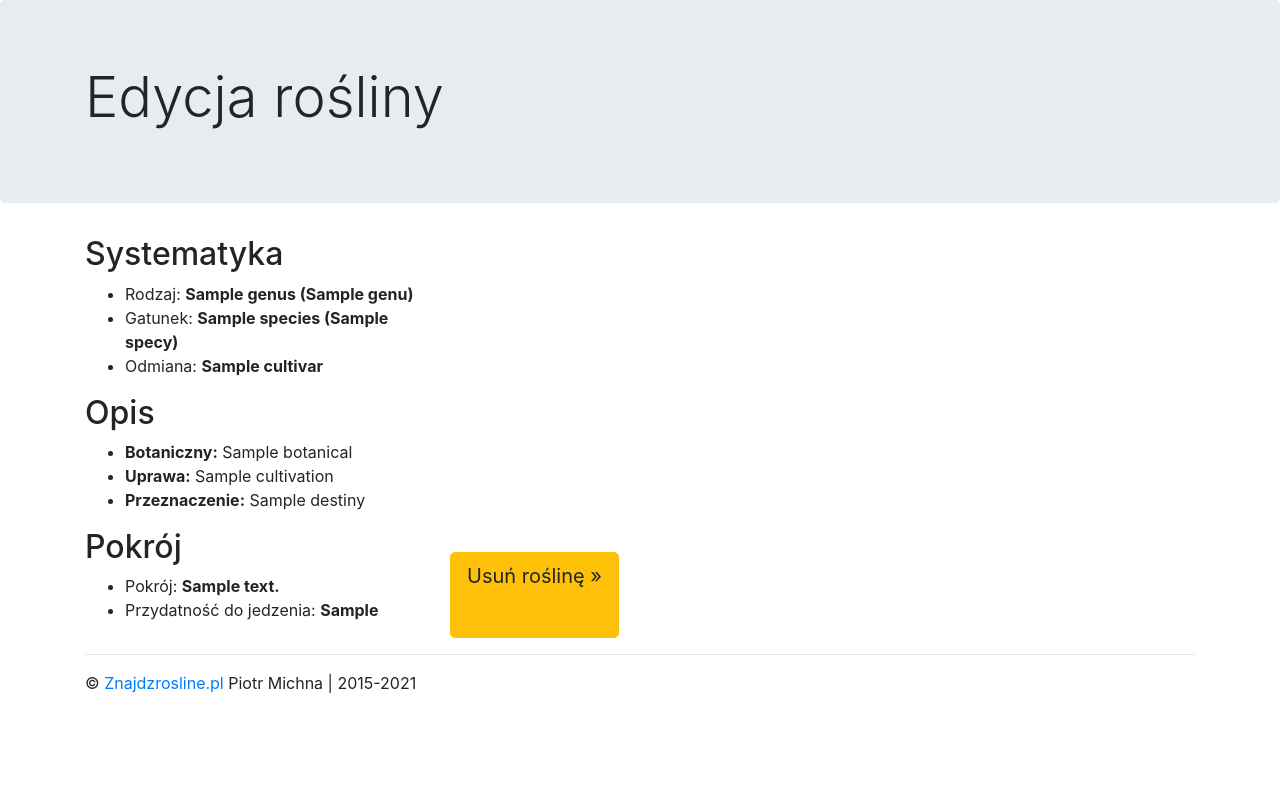
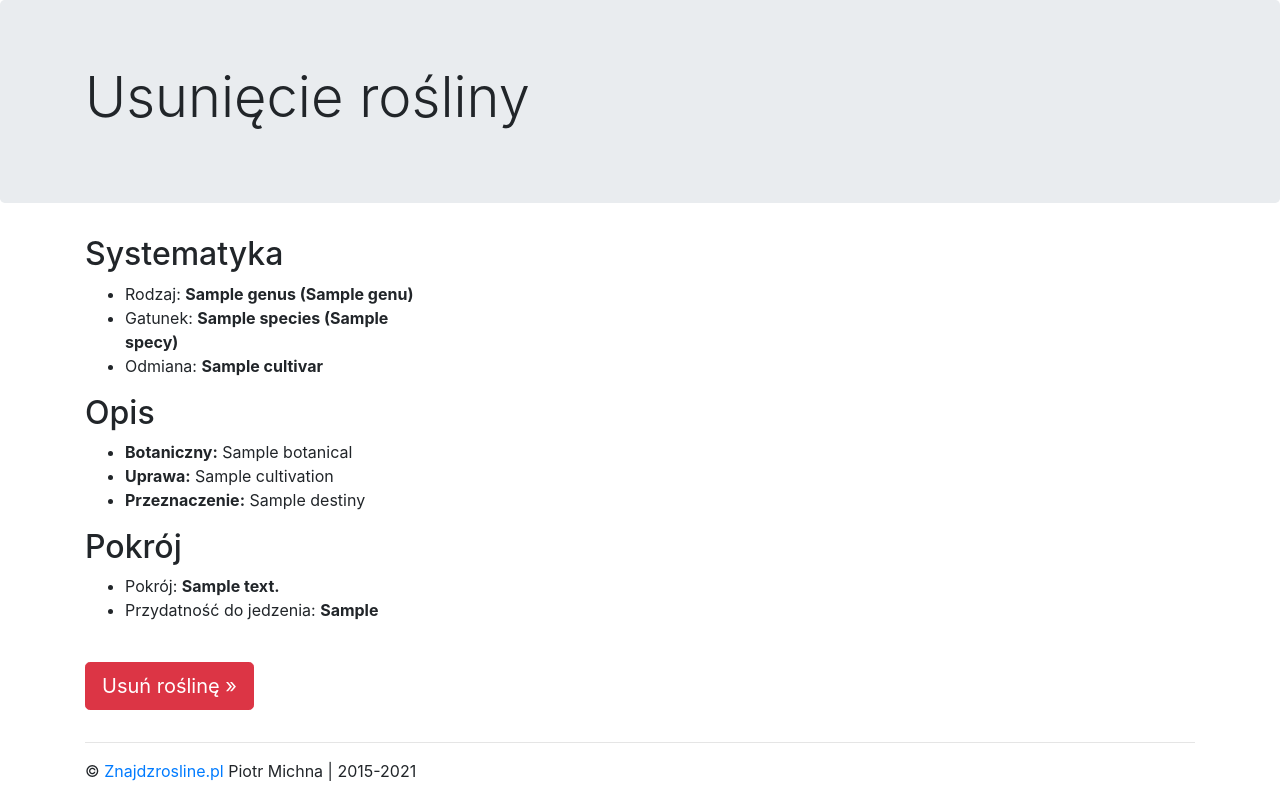
Before and after one commit to piotrmichna/znajdzrosline.pl, a Django app: template wdp/botanical/templates/botanical_delete.html in a window 1280 px wide. Shown: the part 56-855 px from the top of the page. Before the commit the page ends 749 px from the top, so only its background shows below. Run offline with Django 3.2, Linux system fonts and the light colour scheme; the template is opened without the code that fills it: most values are stand-ins (such as "Sample title", 1, 10 or a date in 2020); some libraries are stand-ins or nearby versions.

Commit message:
dodanie szablonu dla usowania roslin

```diff
--- a/wdp/botanical/templates/botanical_delete.html
+++ b/wdp/botanical/templates/botanical_delete.html
@@ -1,6 +1,6 @@
 {% extends "botanical_base.html" %}
 {% block title %}Katalog roślin{% endblock %}
-{% block page_title %}<h1 class="display-4">Edycja rośliny</h1>{% endblock %}
+{% block page_title %}<h1 class="display-4">Usunięcie rośliny</h1>{% endblock %}
 
 {% block page_description %}
 {% endblock %}
@@ -33,7 +33,8 @@
             <li>Pokrój: <strong>{{plant.body_type}}</strong></li>
             <li>Przydatność do jedzenia: <strong>{{plant.edible_show}}</strong></li>
         </ul>
+        <p><a class="btn btn-danger btn-lg mt-4" href="#" role="button"> Usuń roślinę &raquo;</a></p>
     </div>
-    <a class="btn btn-warning btn-lg mt-4" href="#" role="button"> Usuń roślinę &raquo;</a>
+
 </div>
 {% endblock %}
```
